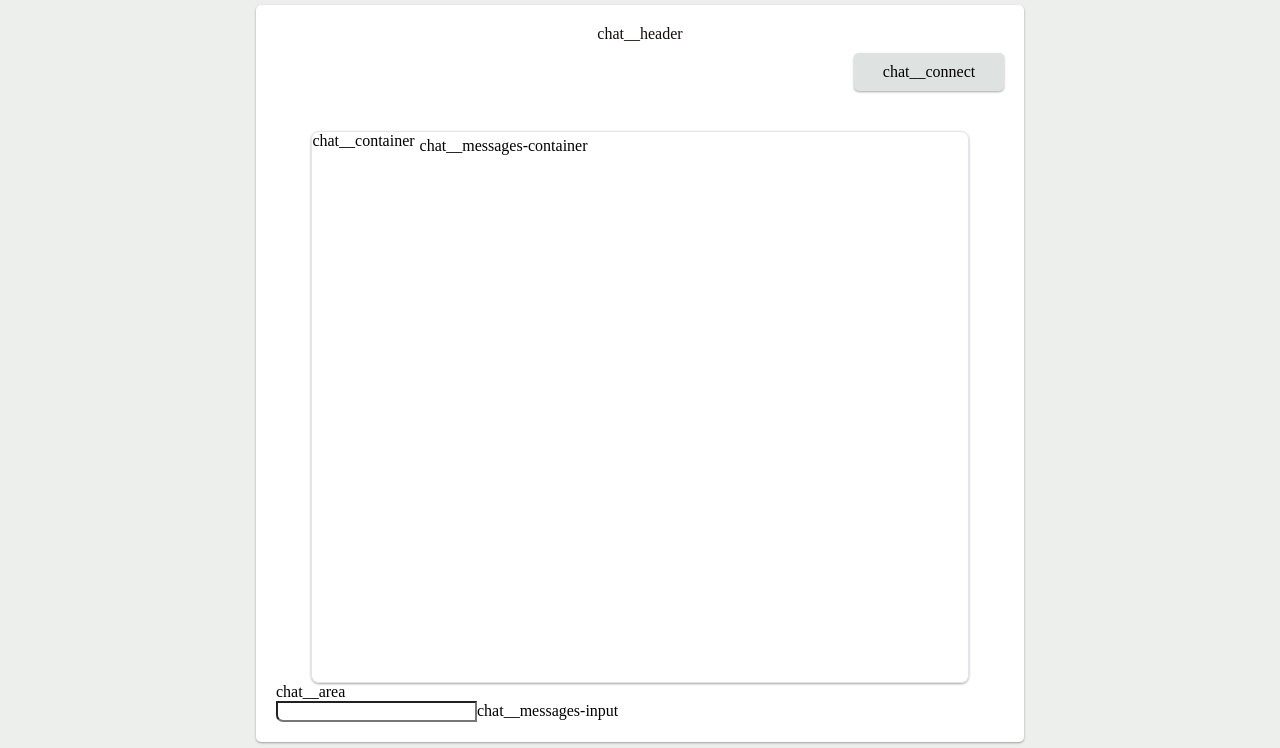
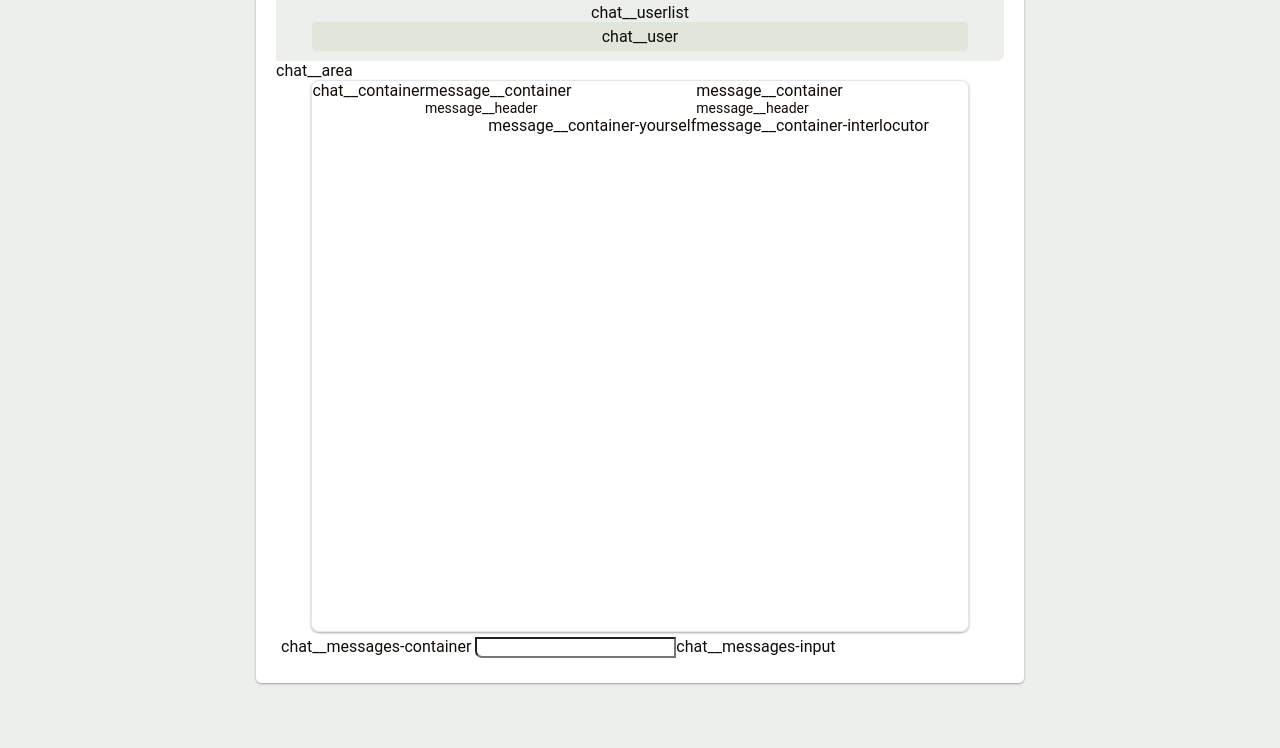
Before and after one commit to Nazgulius/ahj-homeworks-sse-ws-chat, a website built with webpack: page src/index.html in a window 1280 px wide. Shown: the part 52-800 px from the top of the page. Built offline with nearby package versions, Linux system fonts and the light colour scheme.

Commit message:
build html chat

```diff
--- a/src/index.html
+++ b/src/index.html
@@ -8,19 +8,45 @@
   </head>
   <body>
     <div class="main">
-      <h1 class="title">Hello chat!</h1>
-      <div id="root"></div>
+      <!-- <h1 class="title">Hello chat!</h1> -->
+      <div id="root">
+
+
         <div class="container">
-        <div class="chat__header">chat__header</div>
-        <div class="chat__connect">chat__connect</div>
+          <!-- <div class="chat__header">chat__header</div> -->
+          <div class="chat__userlist">
+            chat__userlist
+            <div class="chat__user">chat__user</div>
+          </div>
+
+          <div class="chat__area">chat__area
             <div class="chat__container">chat__container
-          <div class="chat__messages-container">chat__messages-container</div>
+              <div class="message__container">message__container
+                <div class="message__header">message__header</div>
+                <div class="message__container-yourself">message__container-yourself</div>
               </div>
-        <div class="chat__area">chat__area</div>
+              <div class="message__container">message__container
+                <div class="message__header">message__header</div>
+                <div class="message__container-interlocutor">message__container-interlocutor</div>
+              </div>
+
+            </div>
+          </div>
+          <div class="chat__messages-container">chat__messages-container
             <input class="chat__messages-input">chat__messages-input</input>
+          </div>
 
         </div>
 
+        <div class="modal__background">modal__background
+          <div class="modal__content">modal__content
+            <h3 class="modal__header form__label">modal__header form__label</h3>
+            <input class="form__input">form__input</input>
+            <button class="chat__connect">chat__connect</button>
+            <!-- <div class="chat__connect">chat__connect</div> -->
+          </div>
+        </div>
+      </div>
 
 
 
--- a/src/index.js
+++ b/src/index.js
@@ -1,3 +1,4 @@
-// Сюда импортируются файлы приложения
 import './css/style.css';
+import './css/modal.css';
+
 import './js/app';
```
Lines whose indentation alone changed are shown as unchanged.
